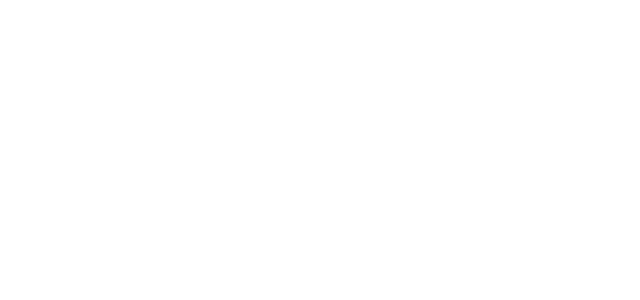
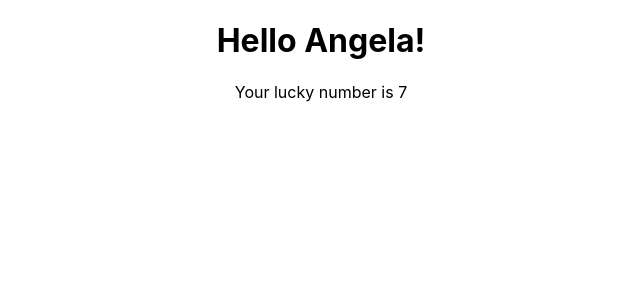
Before and after one commit to GUchechi/Code-with-Angela, a React (Create React App) app: page / in a window 1280 px wide. Shown: the top 300 px of the page, without its empty margins (319-959 px from the left). Built offline with nearby package versions, Linux system fonts and the light colour scheme.

Commit message:
javascript expressions

```diff
--- a/src/App.js
+++ b/src/App.js
@@ -1,9 +1,13 @@
 import './App.css';
 
 function App() {
+  const name = 'Angela'
+  const number = 7
+
   return (
     <div className="App">
-
+      <h1>Hello {name}!</h1>
+      <p>Your lucky number is {number}</p>
     </div>
   );
 }
```
